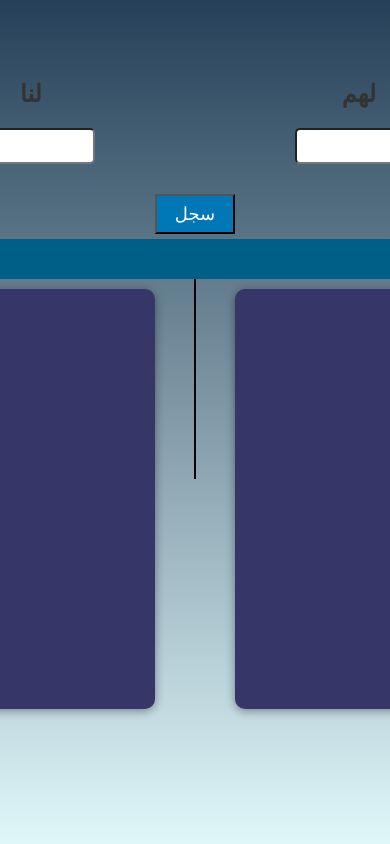
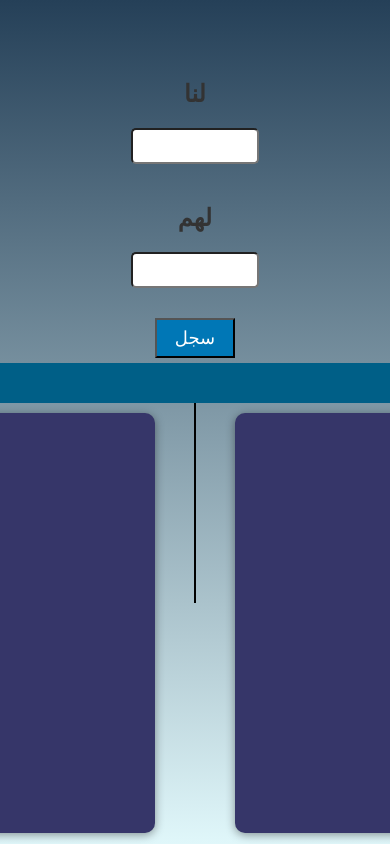
Before and after one commit to Oth5/Balot-calculator, a plain HTML site: page index.html in a window 390 px wide. Shown: the top 844 px of the page. Drawn offline with Linux system fonts and the light colour scheme.

Commit message:
Update style.css

```diff
--- a/style.css
+++ b/style.css
@@ -82,3 +82,9 @@ h2{
   box-shadow: 0 2px 10px rgba(0,0,0,0.4);
   overflow-y: auto;
 }
+@media (max-width: 600px) {
+  .balot-calculator {
+    flex-direction: column;
+    align-items: center;
+    gap: 20px;
+  }
```
